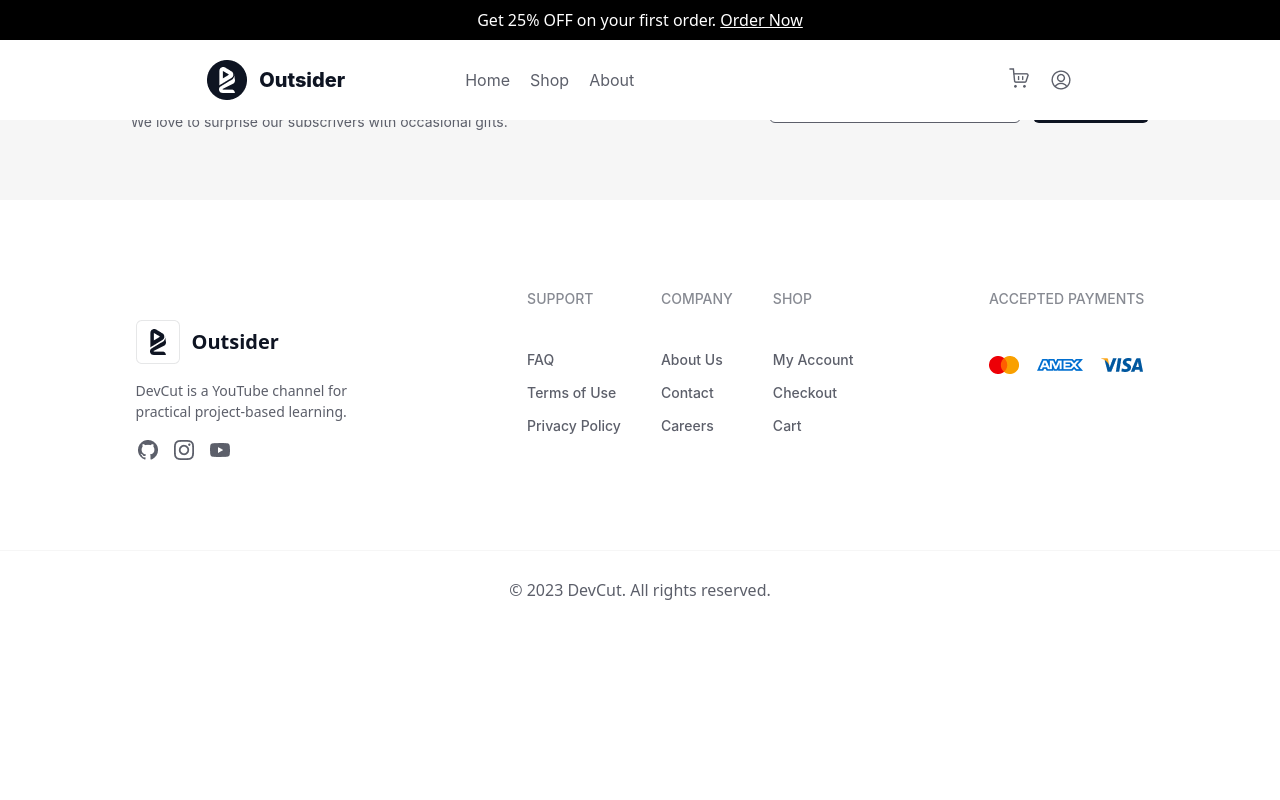
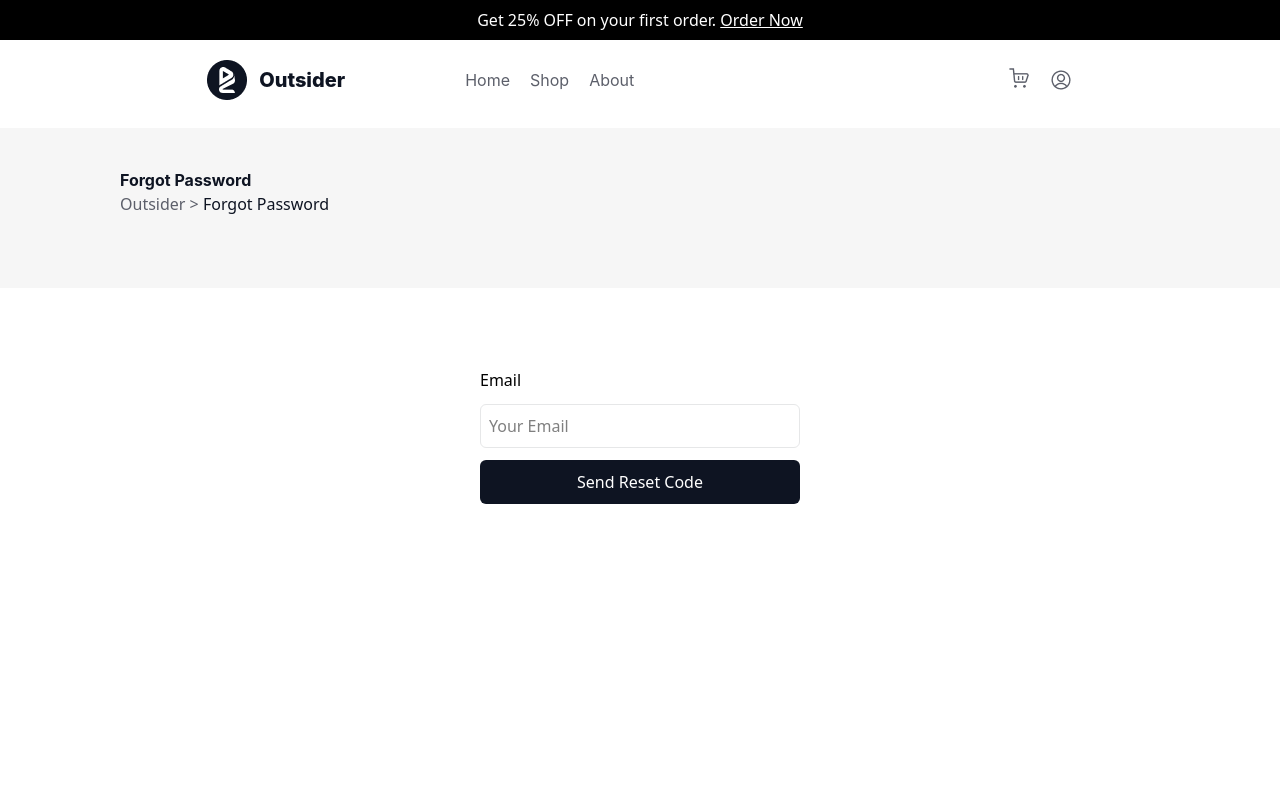
Before and after one commit to gui-fagundes/aws_react_dez24_d03, a React (Vite) app: page /recover in a window 1280 px wide. Shown: the top 800 px of the page. Built offline with nearby package versions, Linux system fonts and the light colour scheme; no server answers.

Commit message:
feat: add password reset

```diff
--- /dev/null
+++ b/src/Pages/PasswordReset.tsx
@@ -0,0 +1,122 @@
+import { FormEvent, useState } from "react";
+import BreadCrumbs from "../components/BreadCrumbs";
+import { useNavigate } from "react-router-dom";
+import { useSignIn, useUser } from "@clerk/clerk-react";
+
+const PasswordReset = () => {
+  const [email, setEmail] = useState("");
+  const [password, setPassword] = useState("");
+  const [repeatPassword, setRepeatPassword] = useState("");
+  const [code, setCode] = useState("");
+  const [verifying, setVerifying] = useState(false);
+  const [error, setError] = useState("");
+  const { isLoaded, signIn, setActive } = useSignIn();
+  const { isSignedIn } = useUser();
+  const navigate = useNavigate();
+
+  async function create(e: FormEvent) {
+    e.preventDefault();
+    if (!isLoaded) {
+      return;
+    }
+
+    await signIn
+      ?.create({
+        strategy: "reset_password_email_code",
+        identifier: email,
+      })
+      .then(() => {
+        setVerifying(true);
+        setError("");
+      })
+      .catch((err) => {
+        console.error("error", err.errors[0].longMessage);
+        setError(err.errors[0].longMessage);
+      });
+  }
+
+  async function reset(e: FormEvent) {
+    e.preventDefault();
+
+    try {
+      const result = await signIn?.attemptFirstFactor({
+        strategy: "reset_password_email_code",
+        code,
+        password,
+      });
+
+      if (result?.status === "complete") {
+        // setActive!({ session: result.createdSessionId });
+        setError("");
+        navigate("/");
+      } else {
+        setError("Invalid code. Please check the code and try again.");
+      }
+    } catch (err) {
+      console.error("error", err.errors[0].longMessage);
+      setError(err.errors[0].longMessage);
+    }
+  }
+
+  return (
+    <div className="flex flex-col items-center">
+      <BreadCrumbs currentPage={"Forgot Password"} />
+      <div className="w-80 h-111 flex flex-col gap-3 mt-20">
+        <form
+          onSubmit={verifying ? reset : create}
+          action=""
+          className="flex flex-col gap-3"
+        >
+          {verifying && (
+            <>
+              <label htmlFor="password">New Password</label>
+              <input
+                type="password"
+                id="password"
+                placeholder="Your New Password"
+                className=" border-1 border-bl-100 rounded-md px-2 h-11"
+                onChange={(e) => setPassword(e.target.value)}
+              />
+              <label htmlFor="passwordRepeat">Repeat Password</label>
+              <input
+                type="password"
+                id="passwordRepeat"
+                placeholder="Repeat Your Password"
+                className="border-1 border-bl-100 rounded-md px-2 h-11"
+                onChange={(e) => setRepeatPassword(e.target.value)}
+              />
+              <label htmlFor="code">Code</label>
+              <input
+                type="text"
+                id="code"
+                placeholder="Code"
+                className="border-1 border-bl-100 rounded-md px-2 h-11"
+                onChange={(e) => setCode(e.target.value)}
+              />
+            </>
+          )}
+          {!verifying && (
+            <>
+              <label htmlFor="email">Email</label>
+              <input
+                type="email"
+                id="email"
+                placeholder="Your Email"
+                className=" border-1 border-bl-100 rounded-md px-2 h-11"
+                onChange={(e) => setEmail(e.target.value)}
+              />
+            </>
+          )}
+          <button
+            type="submit"
+            className="bg-bl-900 h-11 rounded-md cursor-pointer text-center text-w-900"
+          >
+            {verifying ? "Reset Password" : "Send Reset Code"}
+          </button>
+        </form>
+      </div>
+    </div>
+  );
+};
+
+export default PasswordReset;
--- a/src/Routes.tsx
+++ b/src/Routes.tsx
@@ -3,9 +3,7 @@ import Home from "./Pages/Home";
 import Login from "./Pages/Login";
 import Products from "./Pages/Products";
 import Register from "./Pages/Register";
-
-
-
+import PasswordReset from "./Pages/PasswordReset";
 
 export const Routers = () => {
   return (
@@ -14,6 +12,8 @@ export const Routers = () => {
       <Route path="/login" element={<Login />} />
       <Route path="/products" element={<Products />} />
       <Route path="/register" element={<Register />} />
+      <Route path="/recover" element={<PasswordReset />} />
+
     </Routes>
   );
-}
+};
--- a/src/index.css
+++ b/src/index.css
@@ -62,16 +62,16 @@
   --color-gr-100:#5C5F6A;
   /* Font Sizes */
   /* Heading */
-  --text-H1: 40px;
-  --text-H2: 32px;
-  --text-H3: 24px;
-  --text-H4: 18px;
-  --text-H5: 16px;
-  --text-H6: 14px;
+  --text-h1: 40px;
+  --text-h2: 32px;
+  --text-h3: 24px;
+  --text-h4: 18px;
+  --text-h5: 16px;
+  --text-h6: 14px;
   /* Body */
-  --text-P1: 14px;
+  --text-p1: 14px;
   /* Label */
-  --text-L1: 12px;
+  --text-l1: 12px;
   /* Sizes */
   --w-button: 183px
 }
```
Lines whose indentation alone changed are shown as unchanged.
